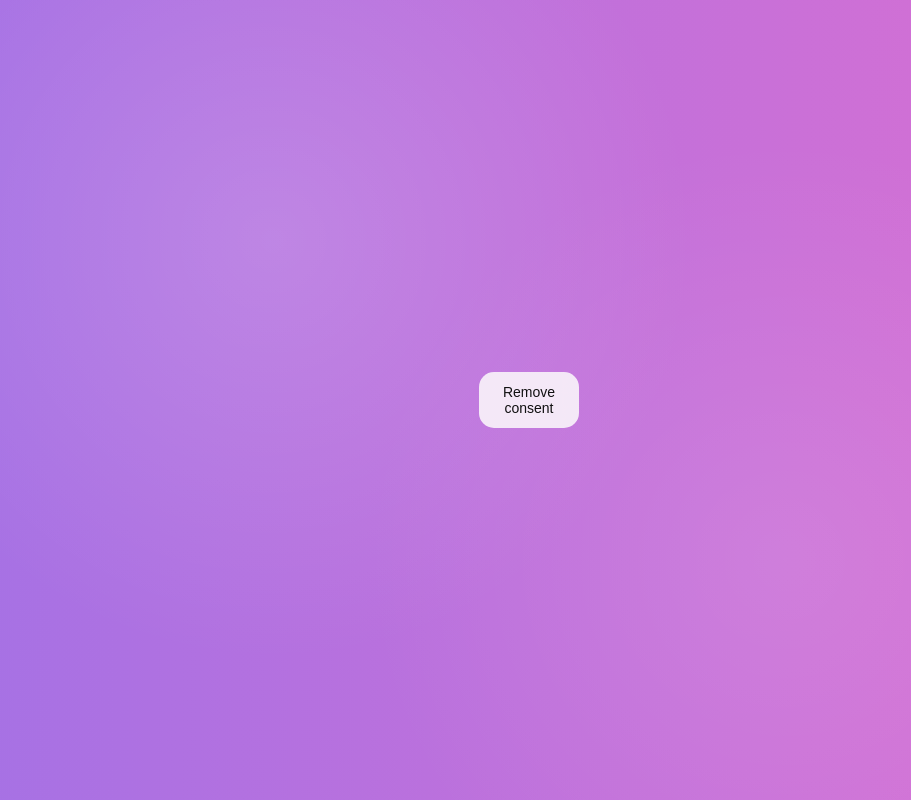
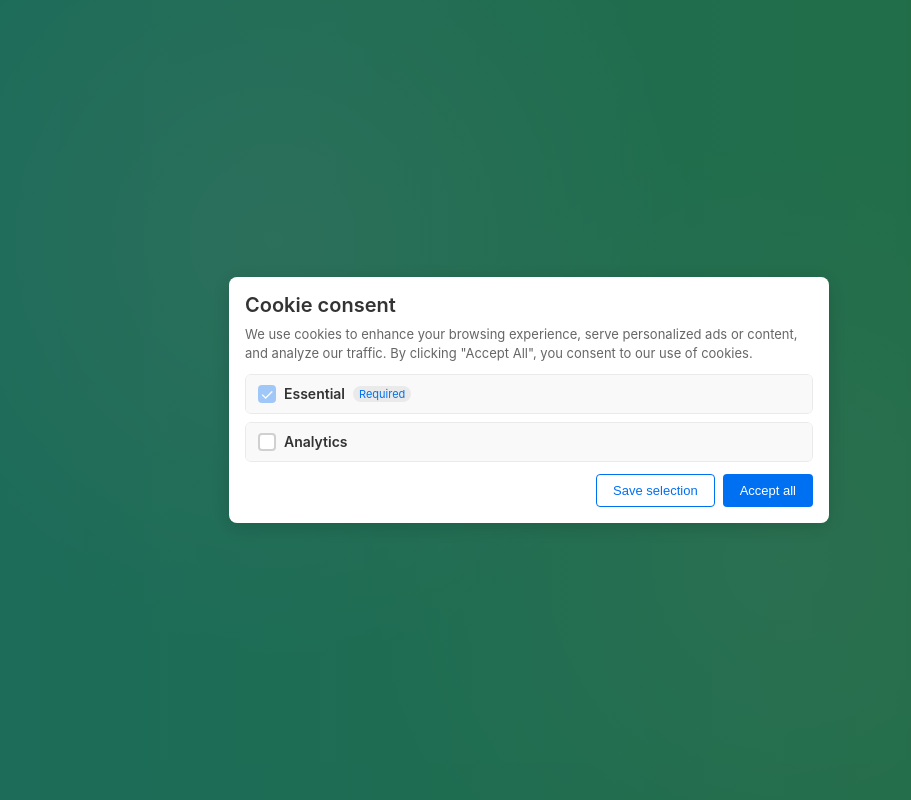
Before and after one commit to irolinski/cookie-consent-react, a Next.js app in the folder apps/web/: page / in a window 1280 px wide. Shown: the whole page, without its empty margins (111-1022 px from the left). Built offline with nearby package versions, Linux system fonts and the light colour scheme.

Commit message:
fix(webapp): resolve UI bugs

```diff
--- a/apps/web/app/components/CookieConsentProvider.tsx
+++ b/apps/web/app/components/CookieConsentProvider.tsx
@@ -12,32 +12,44 @@
 };
 
 export const CookieConsentProvider = () => {
-  const [hasConsent, setHasConsent] = useState(false);
+  const [hasConsentValue, setHasConsentValue] = useState(false);
   useEffect(() => {
     const value = localStorage.getItem(storageKey);
-    setHasConsent(!!value);
+    setHasConsentValue(!!value);
   }, []);
 
   const handleRemoveConsent = () => {
     localStorage.removeItem(storageKey);
-    setHasConsent(false);
+    setHasConsentValue(false);
   };
 
   return (
     <div className={styles.cookieConsentProvider}>
       <CookieConsent
-        modalIsOpen={false}
+        modalIsOpen={!hasConsentValue}
         categoriesList="checkboxes"
         handlerFunctions={[
           { category: "essential", function: () => exampleFunc },
           { category: "analytics", function: () => exampleFunc },
         ]}
+        onAcceptAll={(accept) => {
+          accept();
+          setHasConsentValue(true);
+        }}
+        onAcceptSelection={(accept) => {
+          accept();
+          setHasConsentValue(true);
+        }}
+        onDeclineAll={(accept) => {
+          accept();
+          setHasConsentValue(true);
+        }}
       />
       <div className={styles.buttonWrapper}>
         <button
-          disabled={!hasConsent}
+          disabled={!hasConsentValue}
           className={styles.removeBtn}
-          onClick={handleRemoveConsent}
+          onClick={() => handleRemoveConsent()}
         >
           Remove consent
         </button>
```
